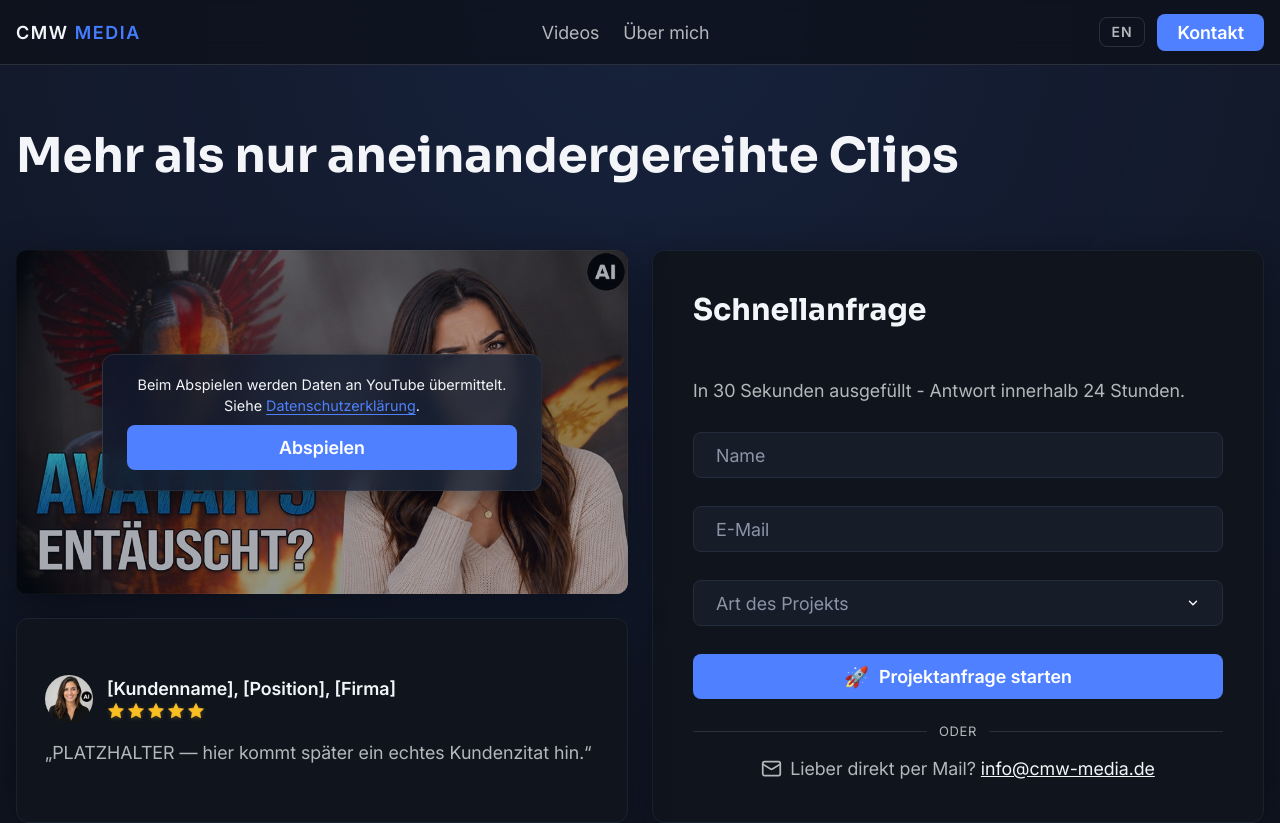
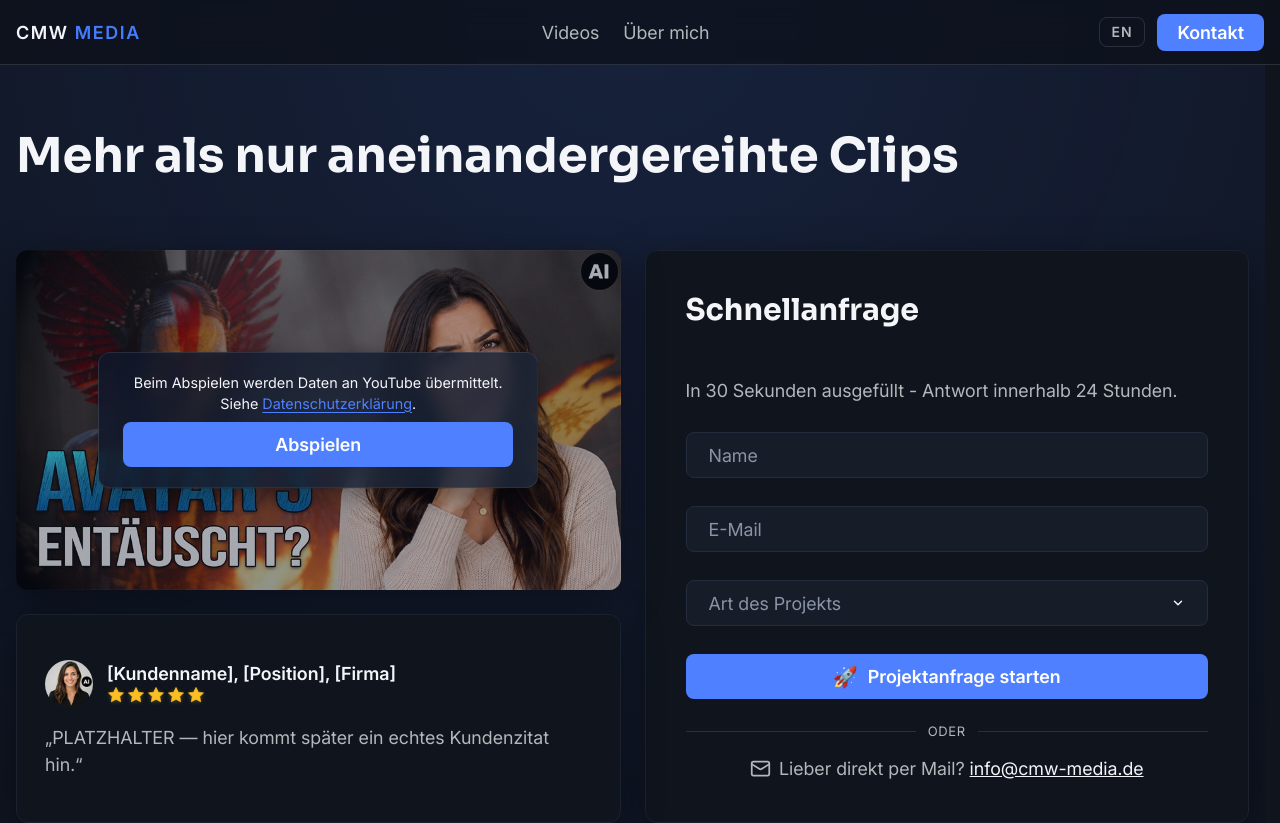
Before and after one commit to 43and18zeroes/video-portfolio, an Angular app: page / in a window 1280 px wide. Shown: the top 823 px of the page. Built offline with nearby package versions, Linux system fonts and the light colour scheme.

Commit message:
aside jump

```diff
--- a/src/app/app.scss
+++ b/src/app/app.scss
@@ -101,6 +101,10 @@ main > *:not(app-hero) {
   padding: 48px 32px;
   overflow-y: auto;
   height: 100%;
+  /* Same reason as on html: the deferred content replaces a 200px placeholder,
+     and the imprint is short enough not to scroll while the privacy policy is.
+     Both transitions would otherwise shift the text sideways. */
+  scrollbar-gutter: stable;
 
   h1 {
     margin-bottom: 24px;
--- a/src/styles.scss
+++ b/src/styles.scss
@@ -24,6 +24,13 @@ html {
     scroll-behavior: smooth;
     scroll-padding-top: 100px;
     background-color: $general-background-color;
+
+    /* Locking the legal drawer sets overflow:hidden on body, which propagates to
+       the viewport and removes the scrollbar. Without a reserved gutter the
+       viewport widens by its width and the whole page, fixed header included,
+       shifts sideways. Reserving it permanently keeps both states identical.
+       No-op where the platform draws overlay scrollbars. */
+    scrollbar-gutter: stable;
 }
 
 @media (prefers-reduced-motion: reduce) {
```
